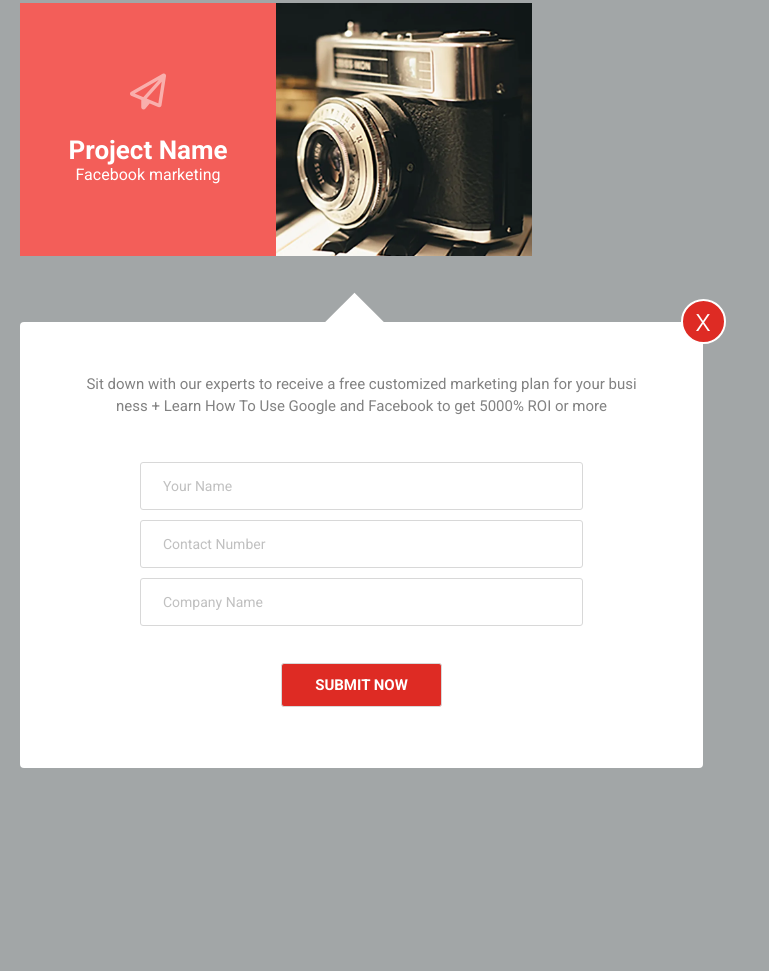
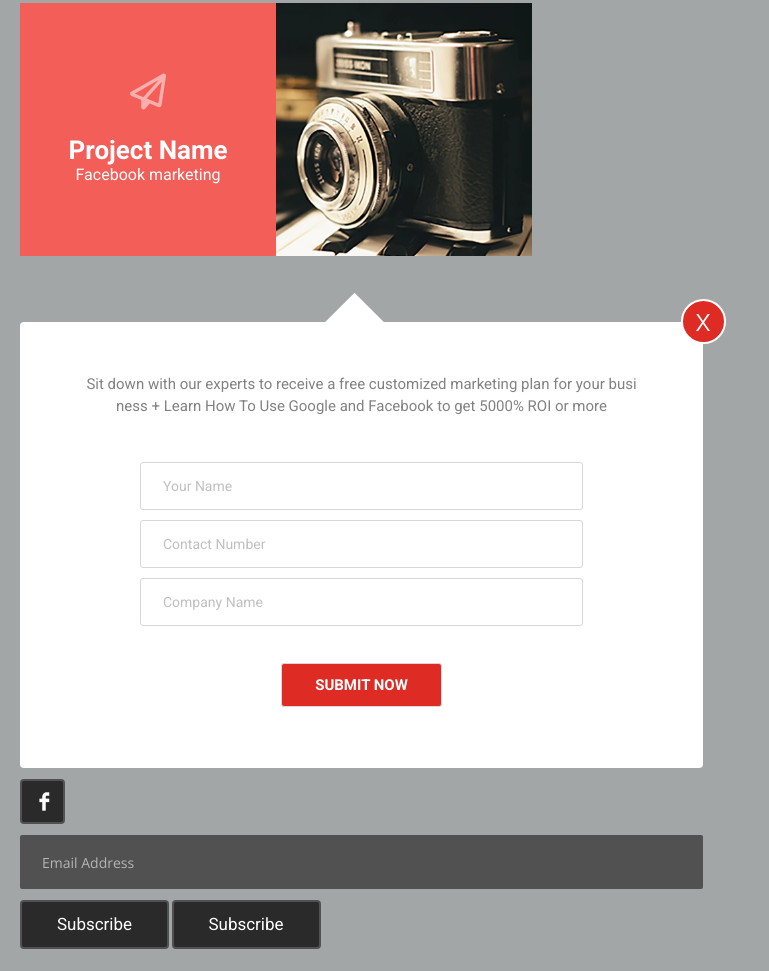
Before and after one commit to PavelNovik/Template_5, a website built with Parcel: page src/uikit.html in a window 1280 px wide. Shown: the part 1750-2721 px from the top of the page, without its empty margins (0-769 px from the left). Before the commit the page ends 2551 px from the top, so only its background shows below. Built offline with nearby package versions, Linux system fonts and the light colour scheme; a web font is replaced by a local one.

Commit message:
finish UI Kit workplace 02.11.2022

```diff
--- a/src/assets/styles/uikit.scss
+++ b/src/assets/styles/uikit.scss
@@ -431,3 +431,57 @@ hr {
     }
   }
 }
+
+.footer {
+  &__icon {
+    width: 4.5rem;
+    height: 4.5rem;
+    padding: 1rem 0.6rem;
+    border-radius: 0.4rem;
+    border: solid 2px #515151;
+    background-color: #2a2a2a;
+    p {
+      font-size: 3rem;
+    }
+
+    &:hover {
+      border-color: $mainRed;
+      cursor: pointer;
+    }
+  }
+  &__input {
+    width: 683px;
+    height: 54px;
+    background-color: #515151;
+    border: none;
+    border-radius: 0.2rem;
+    padding-left: 2.2rem;
+    font-family: $articleFont;
+    font-size: 1.6rem;
+    color: $mainWhite;
+    outline: none;
+    &::placeholder {
+      color: #cecece;
+      font-family: $articleFont;
+      font-size: 1.4rem;
+      opacity: 0.8;
+      text-transform: capitalize;
+    }
+  }
+
+  &__btn {
+    width: 149px;
+    height: 49px;
+    border-radius: 0.4rem;
+    border: solid 2px #515151;
+    background-color: #2a2a2a;
+    font-family: $mainFont;
+    color: $mainWhite;
+    text-transform: capitalize;
+    font-size: 1.7rem;
+    &:hover {
+      cursor: pointer;
+      border-color: $mainRed;
+    }
+  }
+}
--- a/src/uikit.html
+++ b/src/uikit.html
@@ -161,6 +161,18 @@
         </form>
     </div>
     <br>
+    <div class="footer">
+        <div class="footer__icon">
+            <p class="press">F</p>
+        </div>
+        <br>
+        <input type="email" class="footer__input" name="user email" id="user_eMail" placeholder="Email Address">
+        <br>
+        <br>
+
+        <input type="button" value="subscribe" class="footer__btn">
+        <button type="submit" value="subscribe" class="footer__btn">subscribe</button>
+    </div>
     <br>
     <br>
     <script src="./assets/scripts/index.js"></script>
```
